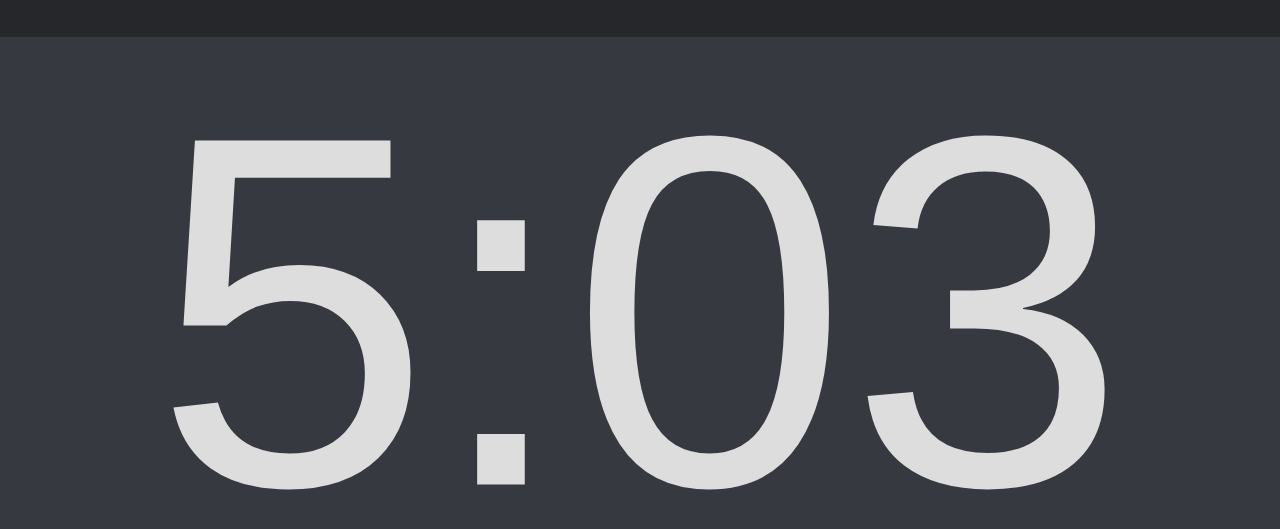
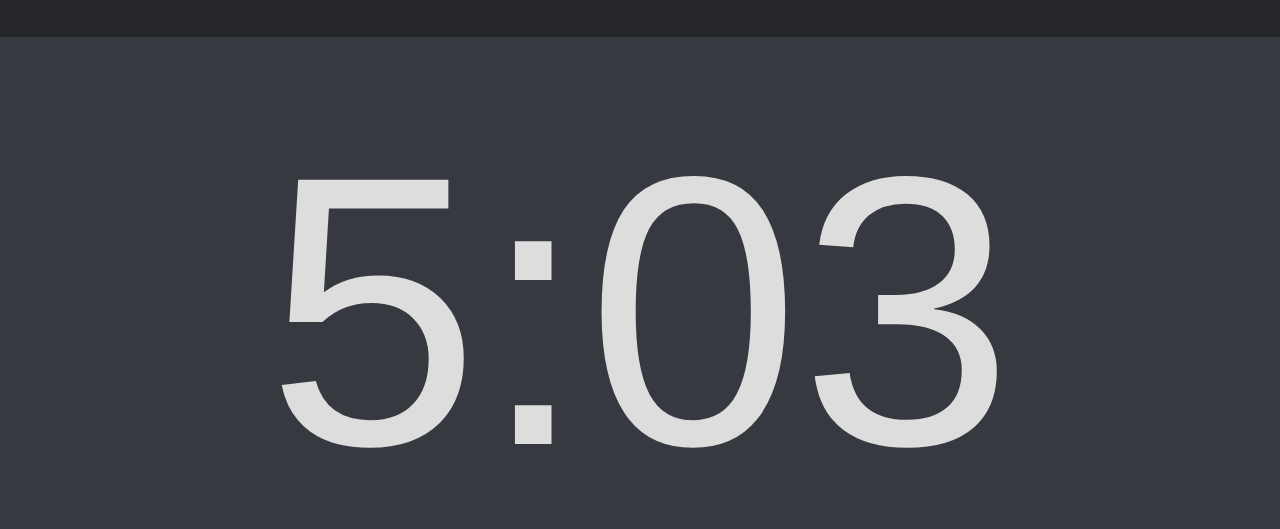
Before and after one commit to nounontoi/nounontoi.github.io, a plain HTML site: page clock.html in a window 1280 px wide. Shown: the part 89-618 px from the top of the page. Drawn offline with Linux system fonts and the light colour scheme.

Commit message:
clock size fixed

```diff
--- a/styles.css
+++ b/styles.css
@@ -91,9 +91,7 @@
 }
 
 #time {
-    text-align: center;
-    font-size: 500px;
-    width: auto;
+    font-size: 30vw;
     margin: 0;
 
     top: 50%;
```
